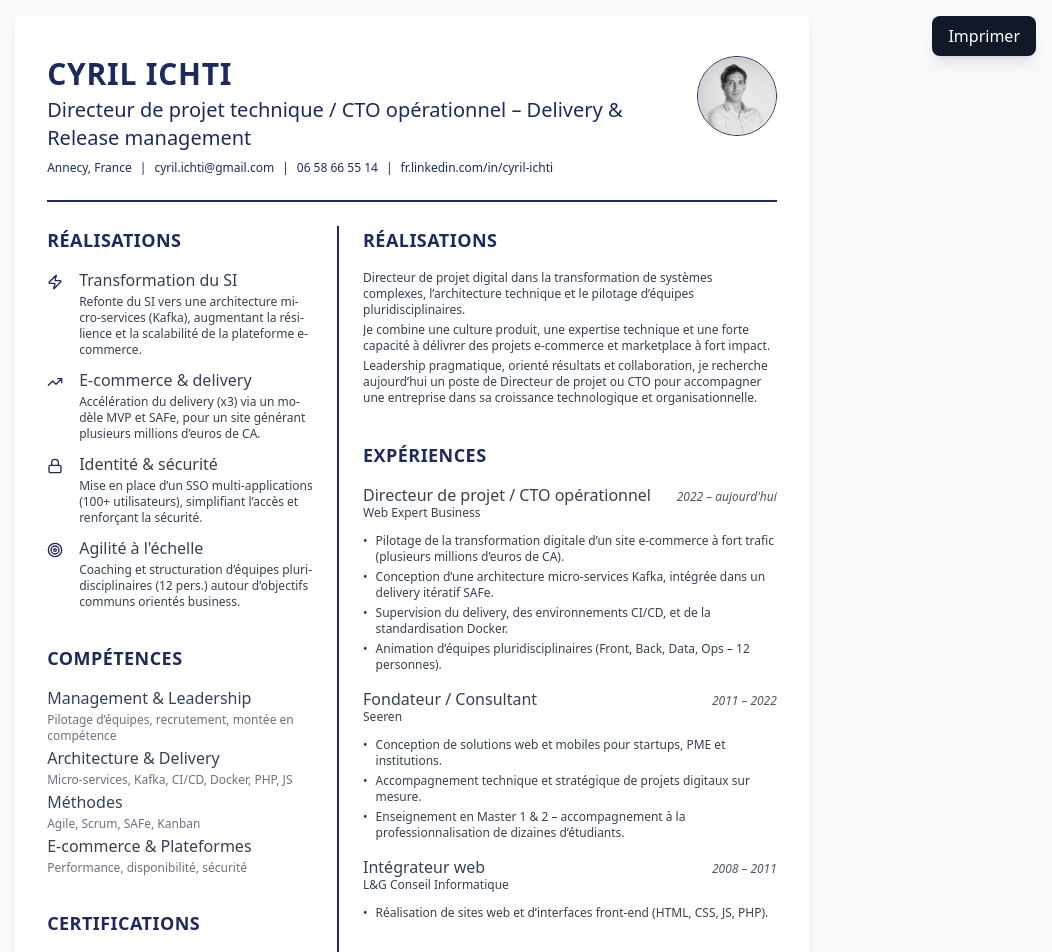
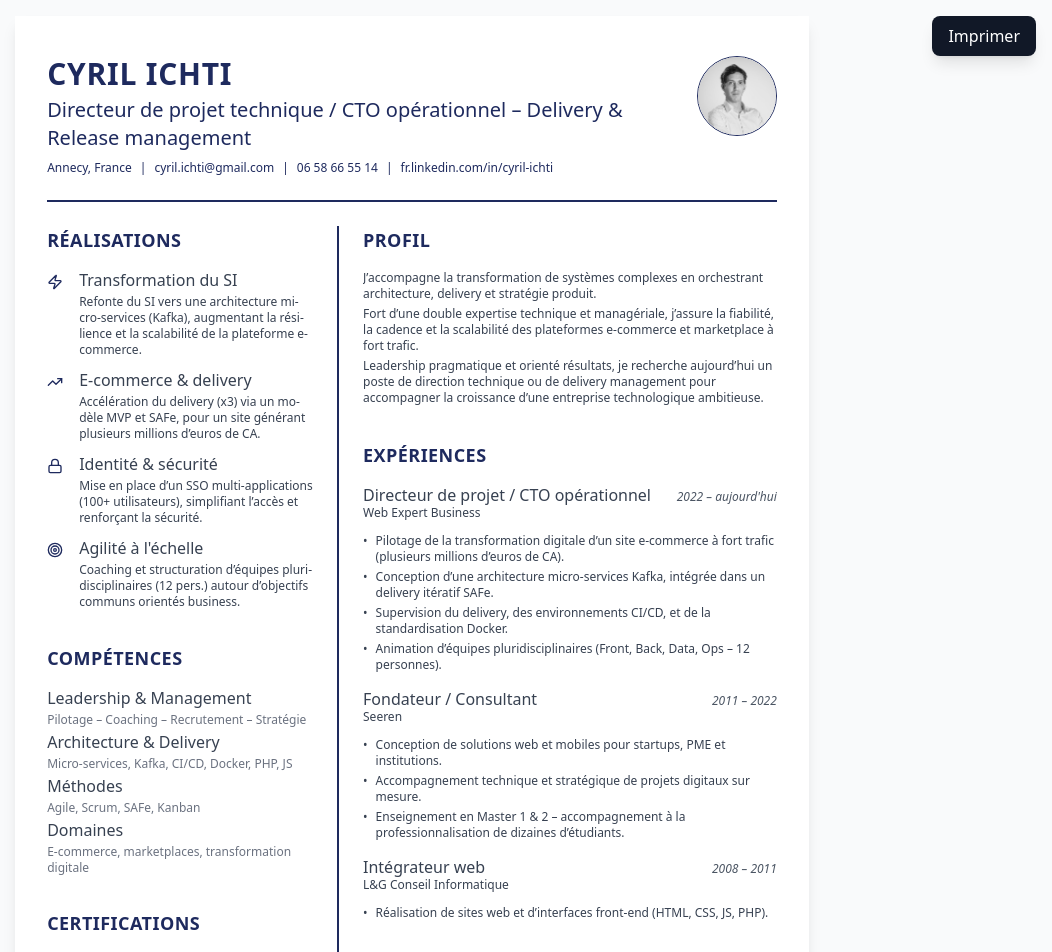
Before and after one commit to seeren/cv, a React (Vite) app: page / in a window 1280 px wide. Shown: the top 952 px of the page, without its empty margins (228-1280 px from the left). Built offline with nearby package versions, Linux system fonts and the light colour scheme.

Commit message:
refactor(Profile): Enforce skills and global description

```diff
--- a/src/features/profile/Profile.tsx
+++ b/src/features/profile/Profile.tsx
@@ -4,7 +4,7 @@ import { data } from './data';
 
 function Profile() {
   return (
-    <Section title="Réalisations">
+    <Section title="Profil">
       <div className="space-y-1 py-4 text-xs text-gray-700">
         {data.map((profile, index) => (
           <p key={index}>
--- a/src/features/profile/data.ts
+++ b/src/features/profile/data.ts
@@ -1,5 +1,5 @@
 export const data = [
-    'Directeur de projet digital dans la transformation de systèmes complexes, l’architecture technique et le pilotage d’équipes pluridisciplinaires.',
-    'Je combine une culture produit, une expertise technique et une forte capacité à délivrer des projets e-commerce et marketplace à fort impact.',
-    'Leadership pragmatique, orienté résultats et collaboration, je recherche aujourd’hui un poste de Directeur de projet ou CTO pour accompagner une entreprise dans sa croissance technologique et organisationnelle.'
+    'J’accompagne la transformation de systèmes complexes en orchestrant architecture, delivery et stratégie produit.',
+    'Fort d’une double expertise technique et managériale, j’assure la fiabilité, la cadence et la scalabilité des plateformes e-commerce et marketplace à fort trafic.',
+    'Leadership pragmatique et orienté résultats, je recherche aujourd’hui un poste de direction technique ou de delivery management pour accompagner la croissance d’une entreprise technologique ambitieuse.'
 ];
--- a/src/features/skills/data.ts
+++ b/src/features/skills/data.ts
@@ -1,7 +1,7 @@
 export const data = [
     {
-        title: 'Management & Leadership',
-        description: 'Pilotage d’équipes, recrutement, montée en compétence'
+        title: 'Leadership & Management',
+        description: 'Pilotage – Coaching – Recrutement – Stratégie'
     },
     {
         title: 'Architecture & Delivery',
@@ -12,7 +12,7 @@ export const data = [
         description: 'Agile, Scrum, SAFe, Kanban'
     },
     {
-        title: 'E-commerce & Plateformes',
-        description: 'Performance, disponibilité, sécurité'
+        title: 'Domaines',
+        description: 'E-commerce, marketplaces, transformation digitale'
     },
 ];
```
